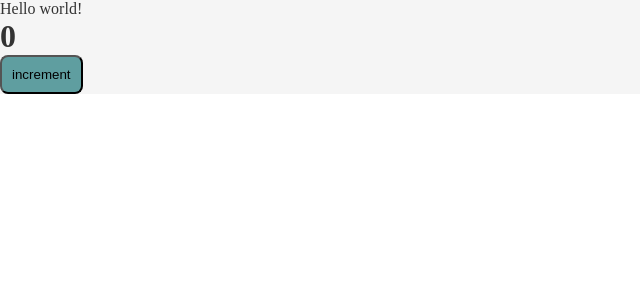
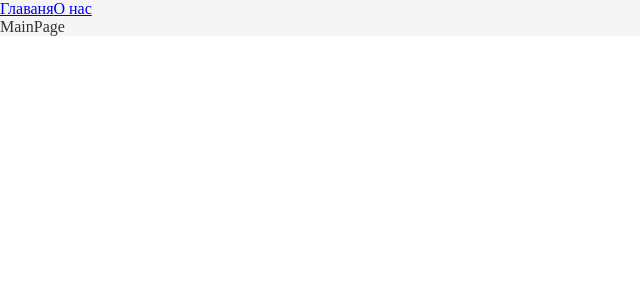
Before and after one commit to CrackBrainPlay/innova-res, a React app: page / in a window 1280 px wide. Shown: the top 300 px of the page, without its empty margins (0-640 px from the left). Built offline with nearby package versions, Linux system fonts and the light colour scheme.

Commit message:
add app route and suspens

```diff
--- a/package.json
+++ b/package.json
@@ -15,6 +15,7 @@
     "@types/node": "^17.0.21",
     "@types/react": "^17.0.39",
     "@types/react-dom": "^17.0.11",
+    "@types/react-router-dom": "^5.3.3",
     "@types/webpack": "^5.28.0",
     "@types/webpack-dev-server": "^4.7.2",
     "css-loader": "^6.6.0",
@@ -32,6 +33,7 @@
   },
   "dependencies": {
     "react": "^17.0.2",
-    "react-dom": "^17.0.2"
+    "react-dom": "^17.0.2",
+    "react-router-dom": "^6.2.1"
   }
 }
--- a/src/App.tsx
+++ b/src/App.tsx
@@ -1,12 +1,23 @@
-import React from 'react';
-import { Counter } from './components/Counter';
+import React, { Suspense } from 'react';
+import { Route, Routes } from 'react-router-dom';
 import './index.scss';
+// import AboutPage from './pages/AboutPage/AboutPage';
+// import MainPage from './pages/MainPage/MainPage';
+import { Link } from 'react-router-dom';
+import { AboutPageAsync } from './pages/AboutPage/AboutPage.async';
+import { MainPageAsync } from './pages/MainPage/MainPage.async';
 
 const App = () => {
     return (
         <div className="app">
-            Hello world!
-            <Counter />
+            <Link to={'/'}>Главаня</Link>
+            <Link to={'/about'}>О нас</Link>
+            <Suspense fallback={<div>Loading...</div>}>
+                <Routes>
+                    <Route path={'/about'} element={<AboutPageAsync />} />
+                    <Route path={'/'} element={<MainPageAsync />} />
+                </Routes>
+            </Suspense>
         </div>
     );
 };
--- a/src/index.tsx
+++ b/src/index.tsx
@@ -1,7 +1,10 @@
 import { render } from 'react-dom';
 import App from './App';
+import { BrowserRouter } from 'react-router-dom';
 
 render(
-    <App />,
+    <BrowserRouter>
+        <App />
+    </BrowserRouter>,
     document.getElementById('root')
 )
--- /dev/null
+++ b/src/pages/AboutPage/AboutPage.async.tsx
@@ -0,0 +1,6 @@
+import { lazy } from 'react';
+
+export const AboutPageAsync = lazy(() => new Promise(resolve => {
+    // @ts-ignore
+    setTimeout(() => resolve(import('./AboutPage')), 1500)
+}));
--- /dev/null
+++ b/src/pages/AboutPage/AboutPage.tsx
@@ -0,0 +1,11 @@
+import React from 'react';
+
+const AboutPage = () => {
+    return (
+        <div>
+            AboutPage
+        </div>
+    );
+};
+
+export default AboutPage;
--- /dev/null
+++ b/src/pages/MainPage/MainPage.async.tsx
@@ -0,0 +1,6 @@
+import { lazy } from 'react';
+
+export const MainPageAsync = lazy(() => new Promise(resolve => {
+    // @ts-ignore
+    setTimeout(() => resolve(import('./MainPage')), 1500)
+}));
--- /dev/null
+++ b/src/pages/MainPage/MainPage.tsx
@@ -0,0 +1,11 @@
+import React from 'react';
+
+const MainPage = () => {
+    return (
+        <div>
+            MainPage
+        </div>
+    );
+};
+
+export default MainPage;
--- a/tsconfig.json
+++ b/tsconfig.json
@@ -5,7 +5,7 @@
     // Однако это не означает, что теперь вовсе нельзя использовать any.
     // Это означает лишь, что в подобных ситуация разработчик должен явно писать any,
     "noImplicitAny": true,
-    "module": "es6",
+    "module": "ESNext",
     // В какую спецификацию компилируем: для поддержки большинства браузеров
     "target": "es5",
     "jsx": "react-jsx",
```
Also changed, not shown: 2 other files (tests, documents, lock files or other folders).
